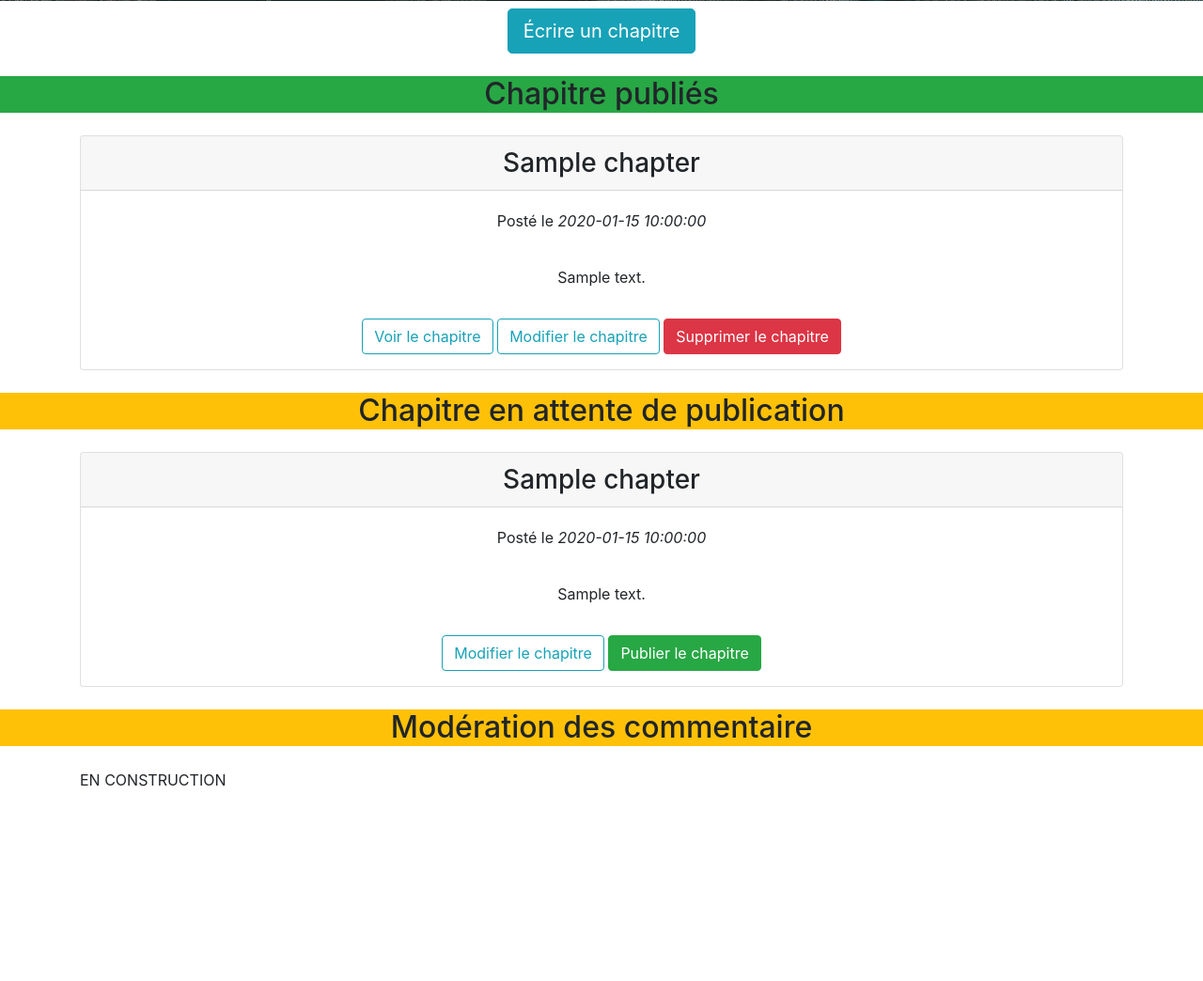
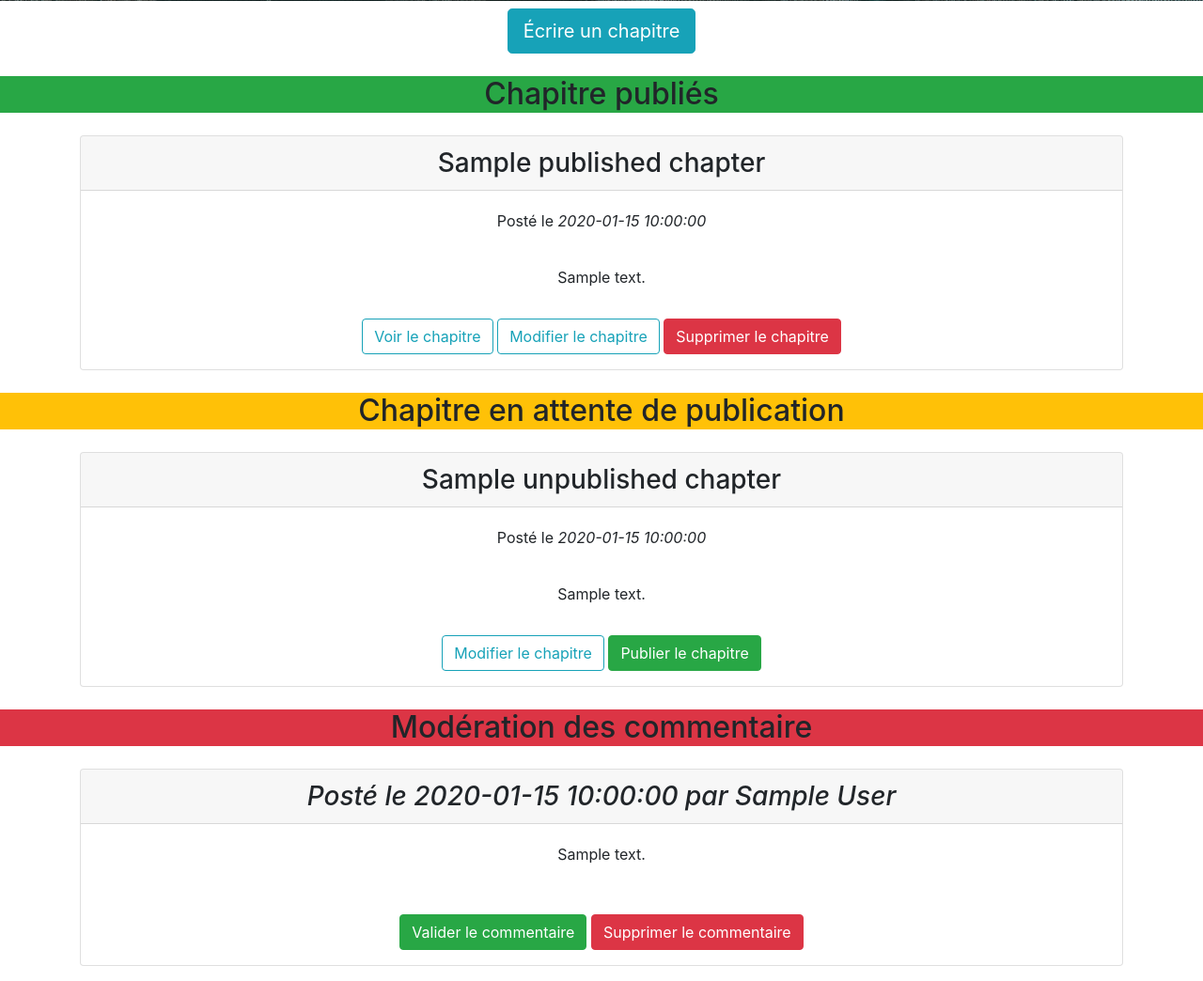
Before and after one commit to GitNico-D/Projet_4, a PHP site: template Views/AdminView.php in a window 1280 px wide. Shown: the part 908-1952 px from the top of the page at 94% size. Before the commit the page ends 1745 px from the top, so only its background shows below. Run offline with PHP 8.4, Linux system fonts and the light colour scheme; the visitor is signed in with stand-in values (Sample User, id 1); the template is opened without the code that fills it: most values are stand-ins (such as "Sample title", 1, 10 or a date in 2020); some libraries are stand-ins or nearby versions.

Commit message:
Changement des nouvelles variables

```diff
--- a/Views/AdminView.php
+++ b/Views/AdminView.php
@@ -23,7 +23,7 @@
     </h2>
 </div>
 
-<?php foreach($chaptersList as $chapter) {?>
+<?php foreach($publishedChaptersList as $chapter) {?>
 <div class="container">
     <div class="card my-3 text-center">
         <h3 class="card-header">
@@ -59,7 +59,7 @@
     </h2>
 </div>
 
-<?php foreach($chaptersList as $chapter) {?>
+<?php foreach($unpublishedChaptersList as $chapter) {?>
     <div class="container">
         <div class="card my-3 text-center">
             <h3 class="card-header">
@@ -86,39 +86,35 @@
     </div>
 <?php } ?>
 
-<div id="commentModeration" class="my-4 bg-warning">
+<div id="commentModeration" class="my-4 bg-danger">
     <h2 class="text-center">
         Modération des commentaire
     </h2>
 </div>
 
-<!-- <?php foreach($commentList as $comment) {?> -->
+<?php foreach($reportedCommentList as $comment) {?>
     <div class="container">
-        <!-- <div class="card my-3 text-center">
-            <h3 class="card-header">
-                <?= htmlspecialchars($comment->getTitle())?>
+        <div class="card my-3 text-center">
+            <h3 class="card-header font-italic">
+                Posté le
+                <?= htmlspecialchars($comment->getCreatedDate())?>
+                par
+                <?= htmlspecialchars($comment->getAuthor())?>
             </h3>
-            <p class="card-body">
-                Posté le
-                <span class="font-italic">
-                    <?= htmlspecialchars($comment->getCreateDate())?>
-                </span>
-            </p>
-            <p class="text-center-justify">
-                <?= htmlspecialchars(substr($chapter->getContent(), 0, 500)); ?>
+            <p class="card-body text-center-justify">
+            <?= htmlspecialchars($comment->getContent()); ?>
             </p>
             <div>
                 <a href="./index.php?page=modifyChapter&chapterId=<?= htmlspecialchars($chapter->getId())?>">
-                    <button class="btn btn-outline-info my-3">Modifier le chapitre</button>
+                    <button class="btn btn-success my-3">Valider le commentaire</button>
                 </a>
                 <a href="./index.php?page=publishChapter&chapterId=<?= htmlspecialchars($chapter->getId())?>">
-                    <button class="btn btn-success my-3">Publier le chapitre</button>
+                    <button class="btn btn-danger my-3">Supprimer le commentaire</button>
                 </a>
             </div>
-        </div> -->
-        EN CONSTRUCTION
+        </div>
     </div>
-<!-- <?php } ?> -->
+<?php } ?>
 
 <?php
     include_once './Views/Templates/footer.php';
```
